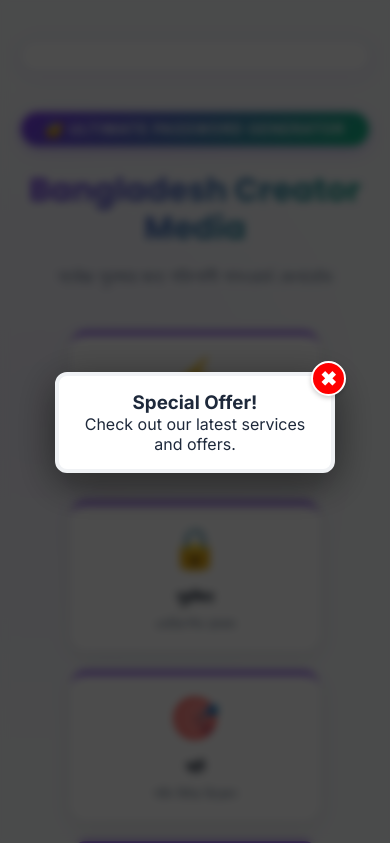
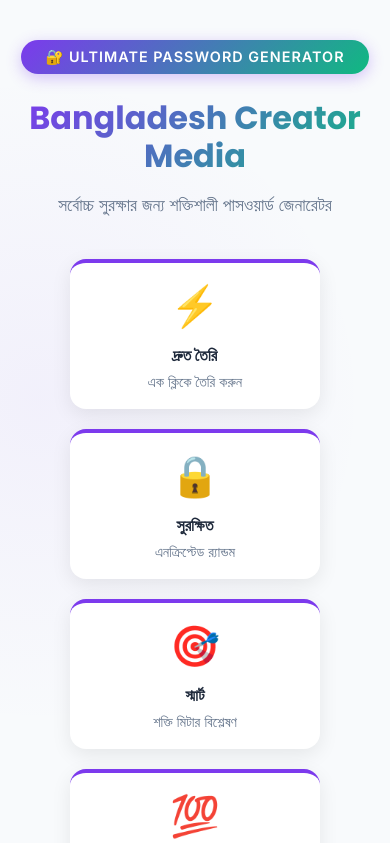
Before and after one commit to skmahinkarim-beep/bangladesh-creator-media, a plain HTML site: page password.html in a window 390 px wide. Shown: the top 843 px of the page. Drawn offline with Linux system fonts and the light colour scheme.

Commit message:
Remove popup ad styles and related scripts
Removed unused popup ad styles and scripts from the HTML file.

```diff
--- a/password.html
+++ b/password.html
@@ -47,70 +47,15 @@
                 radial-gradient(circle at 90% 80%, rgba(16, 185, 129, 0.05) 0%, transparent 20%);
         }
 
-        /* POPUP AD STYLES (UNTOUCHED) */
-        .popup-overlay {
-            position: fixed;
-            top: 0; left: 0;
-            width: 100%; height: 100%;
-            background: rgba(0, 0, 0, 0.7);
-            z-index: 9999;
-            display: none;
-            justify-content: center;
-            align-items: center;
-            backdrop-filter: blur(4px);
-        }
-        .popup-content {
-            background: white;
-            padding: 20px;
-            border-radius: 12px;
-            width: 350px;
-            text-align: center;
-            position: relative;
-            box-shadow: 0 10px 40px rgba(0,0,0,0.5);
-            animation: popIn 0.4s ease;
-            display: flex;
-            flex-direction: column;
-            align-items: center;
-            justify-content: center;
-            border: 4px solid #f0f2f5;
-        }
-        @keyframes popIn { from { transform: scale(0.8); opacity: 0; } to { transform: scale(1); opacity: 1; } }
-        .popup-close {
-            position: absolute;
-            top: -15px;
-            right: -15px;
-            background: red;
-            color: white;
-            border: 2px solid white;
-            width: 35px; height: 35px;
-            border-radius: 50%;
-            font-size: 20px;
-            line-height: 32px;
-            cursor: pointer;
-            font-weight: bold;
-            box-shadow: 0 2px 5px rgba(0,0,0,0.2);
-        }
-
         .container {
             max-width: 1200px;
             margin: 0 auto;
         }
 
-        /* AD CONTAINER */
-        .ad-banner-container {
-            text-align: center;
-            margin: 20px auto 40px;
-            padding: 15px;
-            background: white;
-            border-radius: 16px;
-            box-shadow: 0 4px 20px rgba(124, 58, 237, 0.1);
-            max-width: 800px;
-            border: 1px solid #e2e8f0;
-        }
-
         /* HEADER */
         .header-section {
             text-align: center;
+            margin-top: 20px;
             margin-bottom: 60px;
             position: relative;
         }
@@ -501,11 +446,6 @@
                 width: 160px;
                 padding: 18px;
             }
-
-            .popup-content {
-                width: 300px;
-                margin: 0 15px;
-            }
         }
 
         @media (max-width: 480px) {
@@ -526,11 +466,6 @@
                 width: 100%;
                 max-width: 250px;
             }
-
-            .popup-content {
-                width: 280px;
-                padding: 15px;
-            }
         }
 
         /* ANIMATIONS */
@@ -547,45 +482,7 @@
 </head>
 <body>
 
-    <!-- MAIN POP-UP AD (CODE CONFIRMED UNTOUCHED) -->
-    <div class="popup-overlay" id="popup-ad">
-        <div class="popup-content">
-            <button class="popup-close" onclick="closePopup()">✖</button>
-            <h3 class="popup-title">Special Offer!</h3>
-            <p class="popup-text">Check out our latest services and offers.</p>
-
-            <!-- ADSTERRA 300x250 CODE -->
-            <div class="ad-placeholder">
-                <script>
-                    atOptions = {
-                        'key' : '08d5faeff146431c8017d7cfc9ab82b6',
-                        'format' : 'iframe',
-                        'height' : 250,
-                        'width' : 300,
-                        'params' : {}
-                    };
-                </script>
-                <script src="https://www.highperformanceformat.com/08d5faeff146431c8017d7cfc9ab82b6/invoke.js"></script>
-            </div>
-            <!-- END AD CODE -->
-        </div>
-    </div>
-
     <div class="container">
-        <!-- ADSTERRA BANNER (CODE CONFIRMED UNTOUCHED) -->
-        <div class="ad-banner-container">
-            <script>
-                atOptions = {
-                    'key' : '913c56baf27591442617260739df7bf0',
-                    'format' : 'iframe',
-                    'height' : 90,
-                    'width' : 728,
-                    'params' : {}
-                };
-            </script>
-            <script type="text/javascript" src="https://www.highperformanceformat.com/913c56baf27591442617260739df7bf0/invoke.js"></script>
-        </div>
-
         <!-- HEADER SECTION -->
         <div class="header-section">
             <div class="header-badge">🔐 Ultimate Password Generator</div>
@@ -694,13 +591,6 @@
                 </button>
             </div>
         </div>
-
-        <!-- ADSTERRA NATIVE BANNER -->
-        <div style="margin: 30px auto; text-align: center; max-width: 100%;">
-            <script async="async" data-cfasync="false" src="https://pl28530993.effectivegatecpm.com/04804b2bd758cb3163372944a85a8bb2/invoke.js"></script>
-            <div id="container-04804b2bd758cb3163372944a85a8bb2"></div>
-        </div>
-        <!-- END NATIVE BANNER -->
 
         <!-- BACK BUTTON -->
         <div class="back-container">
@@ -859,36 +749,6 @@
 
         // Initial setup
         updateStrengthMeter("");
-
-        // --- POPUP AD LOGIC (UNTOUCHED) ---
-        window.addEventListener('load', function() {
-            setTimeout(function() {
-                if (!sessionStorage.getItem('popupClosed_Password')) {
-                    document.getElementById('popup-ad').style.display = 'flex';
-                }
-            }, 2000);
-        });
-
-        function closePopup() {
-            document.getElementById('popup-ad').style.display = 'none';
-            sessionStorage.setItem('popupClosed_Password', 'true');
-        }
-    </script>
-
-    <!-- ADSTERRA POPUNDER AD -->
-    <script src="https://pl28528078.effectivegatecpm.com/ac/d5/c2/acd5c23b9f6f77e8f9f6ebae6a44ab89.js"></script>
-
-    <!-- ADSTERRA SOCIAL BAR AD -->
-    <script src="https://pl28528081.effectivegatecpm.com/ef/bf/ed/efbfedfbecfa4341c8c49c5e2eb5597a.js"></script>
-
-    <!-- ADSTERRA SMARTLINK (Opens on First Click) -->
-    <script>
-        document.body.addEventListener('click', function() {
-            if(!sessionStorage.getItem('smartLinkShownPassword')) {
-                window.open('https://www.effectivegatecpm.com/tvh8g9tv2?key=d1007f785c6fd53c1310c7811f50889e', '_blank');
-                sessionStorage.setItem('smartLinkShownPassword', 'true');
-            }
-        }, { once: true });
     </script>
 
 </body>
```
